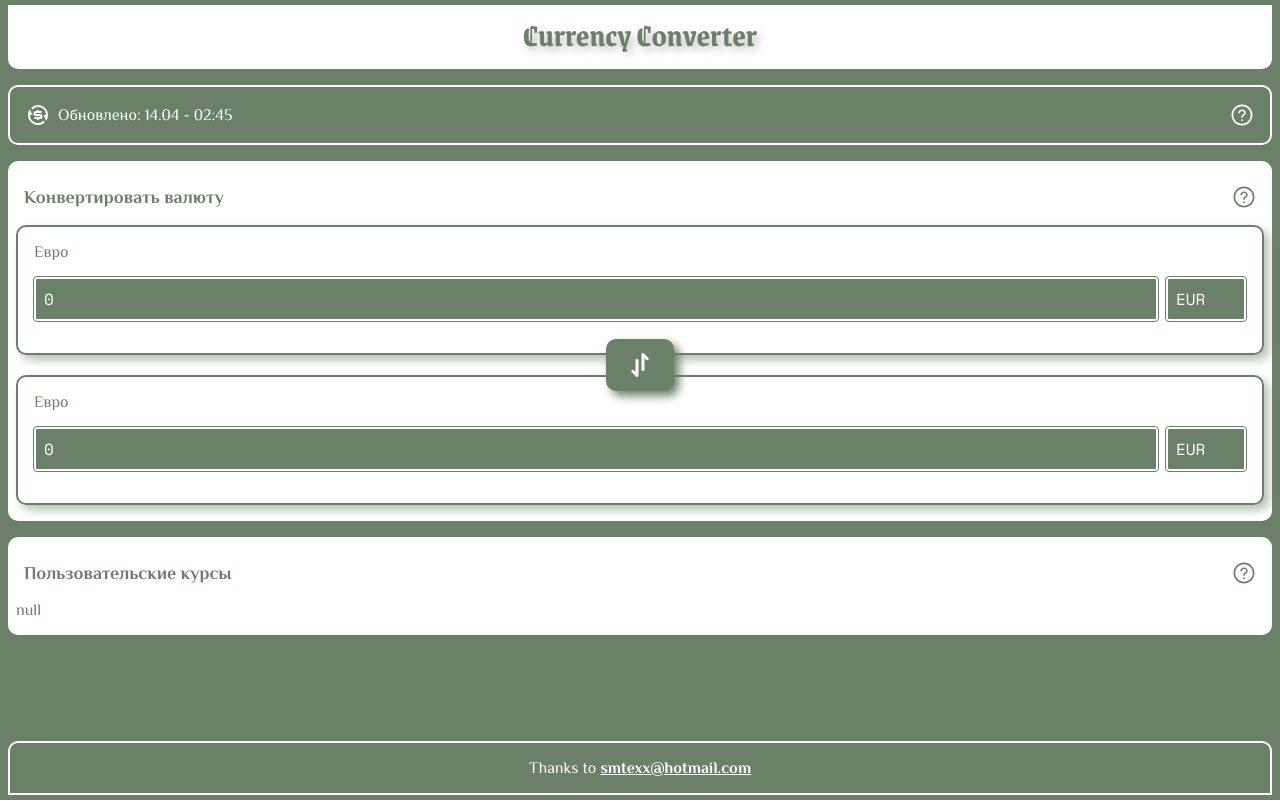
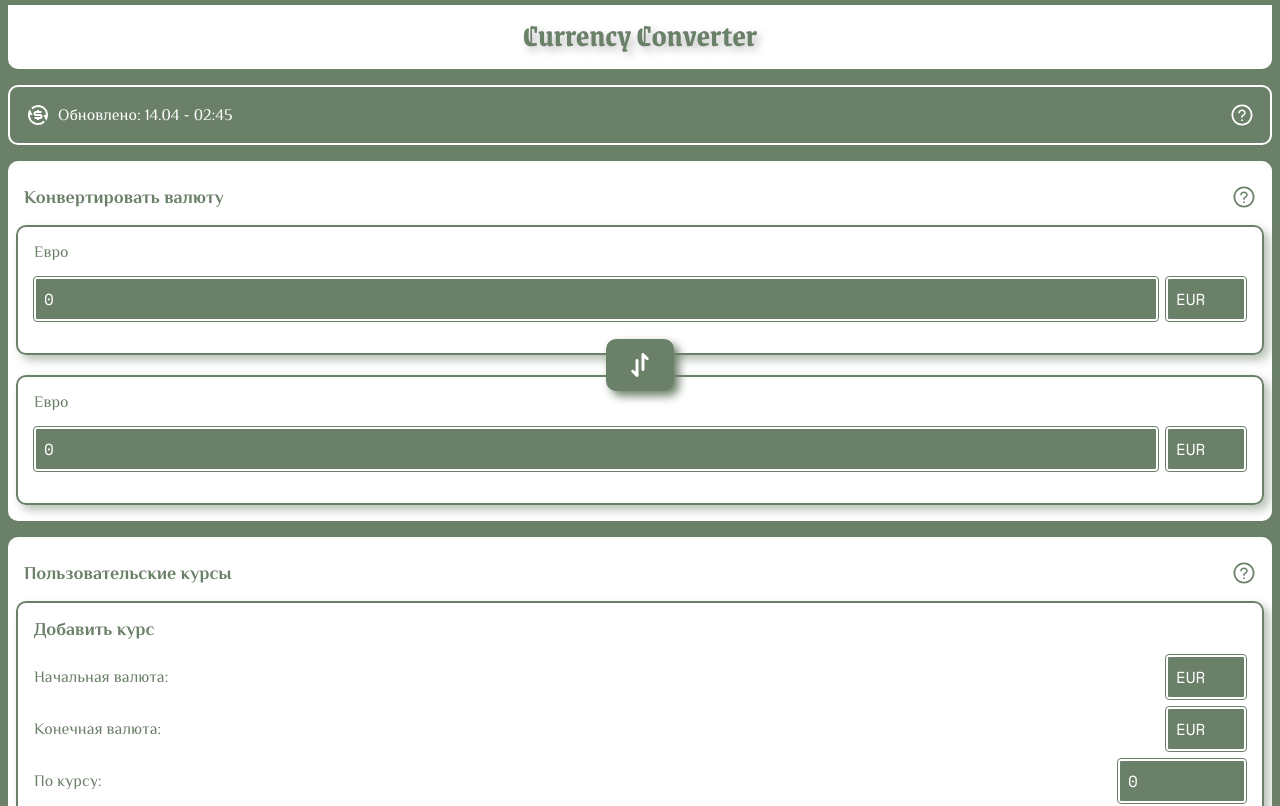
Before and after one commit to smtexx/currency, a React (Create React App) app: page / in a window 1280 px wide. Shown: the top 806 px of the page. Built offline with nearby package versions, Linux system fonts and the light colour scheme.

Commit message:
feat: add UserRateInput

```diff
--- a/src/components/UserRatesBlock/UserRatesBlock.tsx
+++ b/src/components/UserRatesBlock/UserRatesBlock.tsx
@@ -1,7 +1,10 @@
 import CustomBlock from '../CustomBlock/CustomBlock';
+import UserRateInput from '../UserRateInput/UserRateInput';
 
 export default function UserRatesBlock() {
   return (
-    <CustomBlock title="Пользовательские курсы">null</CustomBlock>
+    <CustomBlock title="Пользовательские курсы">
+      <UserRateInput />
+    </CustomBlock>
   );
 }
```
